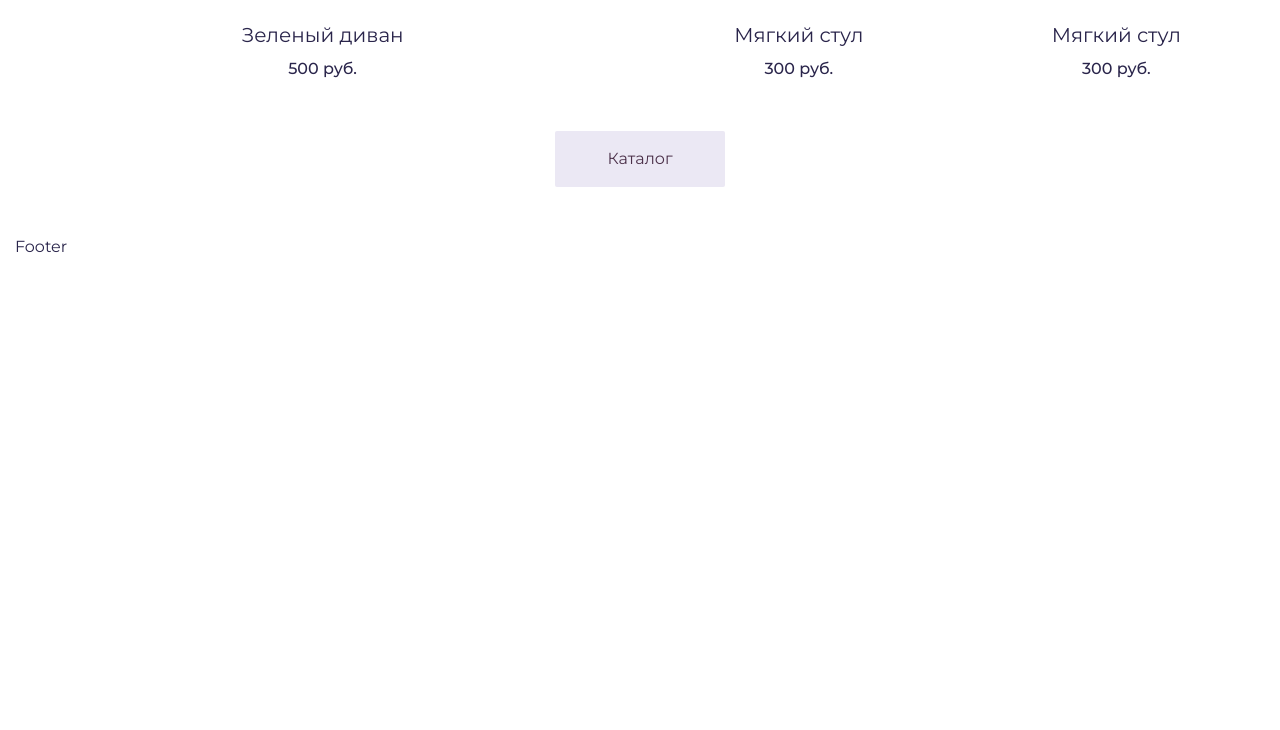
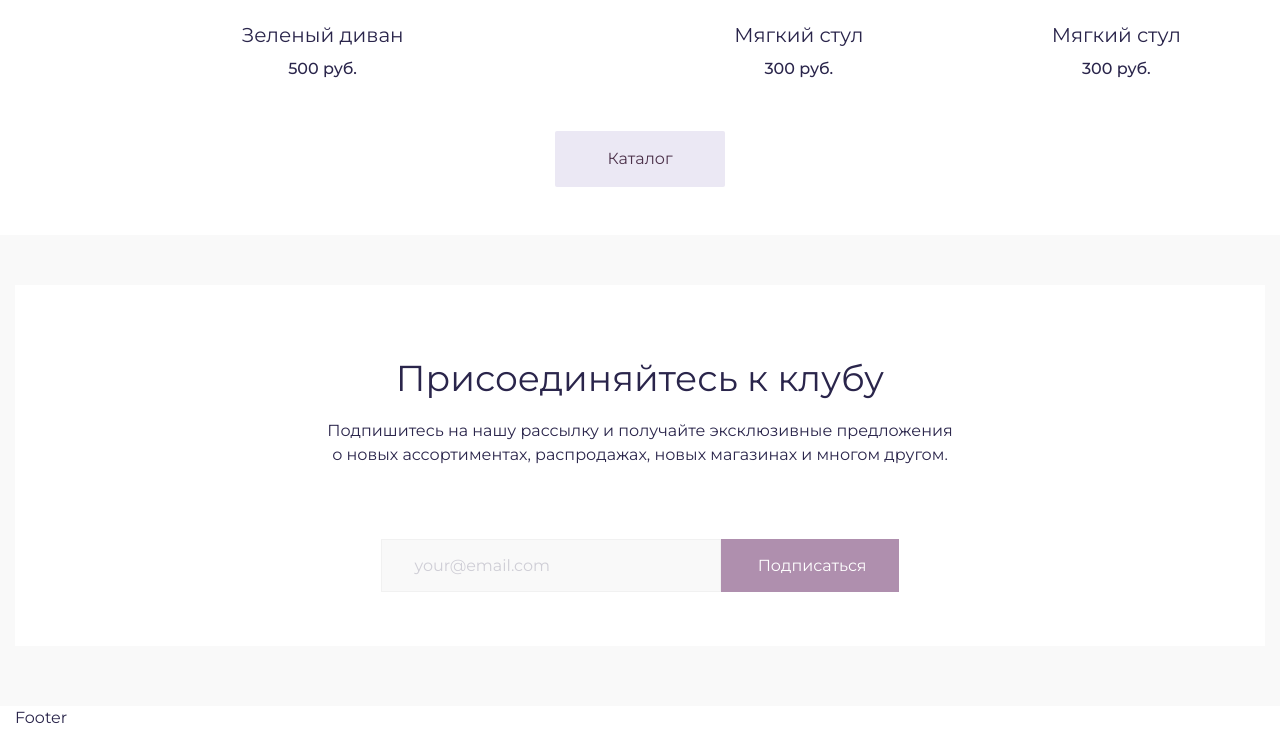
Before and after one commit to not-iron-yury/Seats, a website: page src/html/index.html in a window 1280 px wide. Shown: the part 2476-3206 px from the top of the page. Before the commit the page ends 2735 px from the top, so only its background shows below. Drawn offline with nearby package versions, Linux system fonts and the light colour scheme; files that its build step writes are made by us from their sources; files whose address does not match are found by name.

Commit message:
Блок "Подписка на email рассылку"
Changes to be committed:
	new file:   src/html/blocks/subscribe-section.html
	modified:   src/html/index.html
	modified:   src/scss/UI/_forms.scss
	new file:   src/scss/blocks/subscribe.scss

```diff
--- /dev/null
+++ b/src/html/blocks/subscribe-section.html
@@ -0,0 +1,20 @@
+<section class="subscribe-section">
+  <div class="container">
+    <div class="subscribe-section__content">
+      <h2 class="title-36 subscribe-section__title">Присоединяйтесь к клубу</h2>
+      <p class="subscribe-section__text">
+        Подпишитесь на нашу рассылку и получайте эксклюзивные предложения о новых ассортиментах, распродажах, новых
+        магазинах и многом другом.
+      </p>
+
+      <form action="#" method="post" class="subscribe">
+        <fieldset>
+          <legend class="visually-hidden">Подписка на email рассылку</legend>
+          <label for="email" class="visually-hidden">Введите ваш email:</label>
+          <input type="email" id="email" name="email" required placeholder="your@email.com" class="subscribe__input" />
+          <button type="submit" class="subscribe__button">Подписаться</button>
+        </fieldset>
+      </form>
+    </div>
+  </div>
+</section>
--- a/src/html/index.html
+++ b/src/html/index.html
@@ -36,6 +36,8 @@
       <!--  -->
       @@include('blocks/popular-products.html')
       <!--  -->
+      @@include('blocks/subscribe-section.html')
+      <!--  -->
     </main>
     @@include('blocks/_footer.html')
     <script src="./js/index.js"></script>
--- a/src/scss/UI/_forms.scss
+++ b/src/scss/UI/_forms.scss
@@ -1,4 +1,5 @@
 .search {
+  display: inline-block;
   &__fieldset {
     display: flex;
     align-items: center;
@@ -10,8 +11,33 @@
   &__input::placeholder {
     color: var(--placeholder-color);
   }
-  &__btn {
+  &__button {
     height: 16px;
     margin-left: 10px;
   }
 }
+
+.subscribe {
+  display: inline-block;
+  background-color: var(--primary);
+  &__fieldset {
+    display: flex;
+    align-items: center;
+    max-width: 200px;
+  }
+  &__input {
+    padding: 16px 32px;
+    width: 340px;
+
+    border: 1px solid rgb(241, 241, 241);
+    background: var(--light-grey);
+  }
+  &__input::placeholder {
+    color: rgba(42, 37, 75, 0.2);
+  }
+  &__button {
+    padding: 16px 32px;
+    color: white;
+    background-color: var(--primary);
+  }
+}
--- /dev/null
+++ b/src/scss/blocks/subscribe.scss
@@ -0,0 +1,21 @@
+.subscribe-section {
+  padding: 50px 0 60px;
+  background-color: var(--light-grey);
+  text-align: center;
+
+  &__content {
+    margin: 0 auto;
+    padding: 68px 0 54px;
+    background-color: white;
+  }
+
+  &__title {
+    margin: 0 auto 16px;
+    max-width: 800px;
+  }
+
+  &__text {
+    margin: 0 auto 72px;
+    max-width: 700px;
+  }
+}
```
